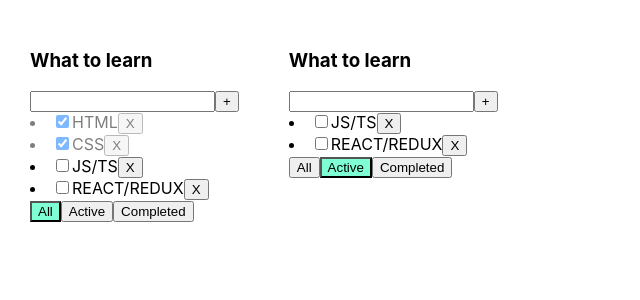
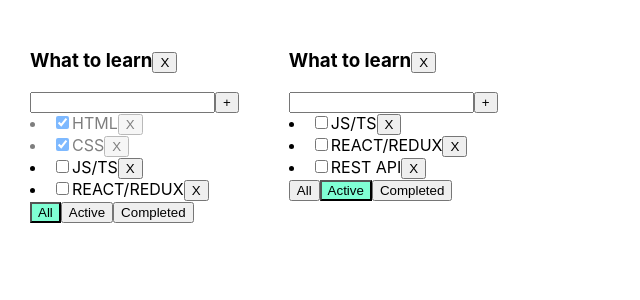
Before and after one commit to ZherdevMak/ToDoList, a React (Create React App) app: page / in a window 1280 px wide. Shown: the top 300 px of the page, without its empty margins (0-640 px from the left). Built offline with nearby package versions, Linux system fonts and the light colour scheme.

Commit message:
Week 5 Done

```diff
--- a/src/App.tsx
+++ b/src/App.tsx
@@ -1,6 +1,6 @@
 import React, {useState} from 'react';
 import './App.css';
-import TodoList, {TaskType}   from "./TodoList";
+import TodoList, {TaskType} from "./TodoList";
 import {v1} from "uuid";
 
 export type FilterValuesType = 'all' | 'active' | 'completed'
@@ -9,65 +9,80 @@ export type TodoListsType = {
     id: string
     title: string
     filter: FilterValuesType
-
+}
+type TasksType = {
+    [key: string]:TaskType[]
 }
 
 function App() {
+    let TodoListTD1 = v1()
+    let TodoListTD2 = v1()
+
     let [todoLists, setTodoLists] = useState<TodoListsType[]>([
-        {id:v1(), title:'What to learn', filter: 'all'},
-        {id:v1(), title:'What to learn', filter: 'active'}
+            {id: TodoListTD1, title: 'What to learn', filter: 'all'},
+            {id: TodoListTD2, title: 'What to learn', filter: 'active'}
         ]
     )
 
-    let [tasks, setTasks] = useState<Array<TaskType>>(  [
+    let [tasks, setTasks] = useState<TasksType>({
+        [TodoListTD1]: [
+            {id: v1(), title: "HTML", isDone: true},
+            {id: v1(), title: "CSS", isDone: true},
+            {id: v1(), title: "JS/TS", isDone: false},
+            {id: v1(), title: "REACT/REDUX", isDone: false}],
+        [TodoListTD2]: [
             {id: v1(), title: "HTML", isDone: true},
             {id: v1(), title: "CSS", isDone: true},
             {id: v1(), title: "JS/TS", isDone: false},
             {id: v1(), title: "REACT/REDUX", isDone: false},
-
-    ])
+            {id: v1(), title: "REST API", isDone: false}]
+    })
     // let [newTask, setTask] = useState<TaskType>({id: 1,
     //     title: '',
     //     isDone: true})
-    let addTask = (e:string) => {
+    let addTask = (TodoListID:string, e: string) => {
             let task: TaskType = {id: v1(), title: e, isDone: false}
-        setTasks([task,...tasks])
+            setTasks({...tasks, [TodoListID]:[...tasks[TodoListID],task]})
         }
 
-
-
-    const removeTask = (taskID:string) => {
-        const filteredTasks = tasks.filter(t => t.id !== taskID)
-        setTasks(filteredTasks)
+    const removeTodoList = (TodoListID:string) => {
+        setTodoLists(todoLists.filter(el => el.id !== TodoListID))
+        delete tasks[TodoListID]
     }
-    const changeTodoListFilter = (TodoListID:string, filter:FilterValuesType) => {
+        const removeTask = (TodoListID:string, taskID: string) => {
+                setTasks({...tasks, [TodoListID]: tasks[TodoListID].filter(t => t.id !== taskID)})
+            }
+            const changeTodoListFilter = (TodoListID: string, filter: FilterValuesType) => {
                     setTodoLists(todoLists.map(el => el.id === TodoListID ? {...el, filter: filter} : el))
                 }
-    const changeIsDone = (id:string, isDone: boolean) => {
-        setTasks(tasks.map(e => e.id===id ? {...e, isDone: isDone}: e))
+                const changeIsDone = (TodoListID:string,id: string, isDone: boolean) => {
+                    setTasks({...tasks, [TodoListID]:tasks[TodoListID].map(e => e.id===id ? {...e, isDone: isDone}: e)})
                 }
+        //             //     setTasks(tasks.map(e => e.id===id ? {...e, isDone: isDone}: e))
+        //             }
 
                     return (
                         <div className="App">
                             {todoLists.map((el) => {
-                let tasksForRender = tasks
+                                let tasksForRender = tasks[el.id]
                                 if (el.filter === 'active') {
-                    tasksForRender = tasks.filter(t => t.isDone === false)
+                                    tasksForRender = tasks[el.id].filter(t => t.isDone === false)
                                 }
                                 if (el.filter === 'completed') {
-                    tasksForRender = tasks.filter(t => t.isDone === true)
+                                    tasksForRender = tasks[el.id].filter(t => t.isDone === true)
                                 }
                                 return (
                                     <TodoList
-                        key = {el.id}
-                        TodoListID = {el.id}
+                                        key={el.id}
+                                        TodoListID={el.id}
                                         title={el.title}
                                         tasks={tasksForRender}
                                         removeTask={removeTask}
-                        changeTodoListFilter = {changeTodoListFilter}
-                        changeIsDone = {changeIsDone}
-                        addTask = {addTask}
-                        filter = {el.filter}
+                                        changeTodoListFilter={changeTodoListFilter}
+                                        changeIsDone={changeIsDone}
+                                        addTask={addTask}
+                                        filter={el.filter}
+                                        removeTodoList={removeTodoList}
                                     />
                                 )
                             })
@@ -91,5 +106,4 @@ function App() {
                         </div>
                     );
                 }
-
                 export default App;
--- a/src/TodoList.tsx
+++ b/src/TodoList.tsx
@@ -13,12 +13,13 @@ export type TodoListPropsType = {
 
     title: string,
     tasks: Array<TaskType>
-    removeTask: (taskID: string) => void
+    removeTask: (TodoListTD:string, taskID: string) => void
     changeTodoListFilter: (TodoListID: string,filter: FilterValuesType) => void
-    changeIsDone: (Tid:string, isDone: boolean) => void
-    addTask: (title: string) => void
-    filter: FilterValuesType
+    changeIsDone: (TodoListID:string, Tid:string, isDone: boolean) => void
+    addTask: (TodoListID:string, title: string) => void
+    filter: any
     TodoListID: string
+    removeTodoList: (TodoListID:string) => void
 }
 
 const TodoList = (props: TodoListPropsType) => {
@@ -31,7 +32,7 @@ const TodoList = (props: TodoListPropsType) => {
     }
     const addTask = () => {
         if (title.trim() !== "") {
-            props.addTask(title.trim());
+            props.addTask(props.TodoListID,title.trim());
             setTitle('')
         } else {
             setError('Title is required')
@@ -39,7 +40,7 @@ const TodoList = (props: TodoListPropsType) => {
     }
 
     const changeIsDoneHandler = (Tid: string, isDone:boolean) => {
-        props.changeIsDone(Tid,isDone)
+        props.changeIsDone(props.TodoListID,Tid,isDone)
     }
     const taskJsx = props.tasks.map(task => {
 
@@ -49,17 +50,22 @@ const TodoList = (props: TodoListPropsType) => {
                 {/*<input type='checkbox' checked={task.isDone} onChange={(e) => changeIsDoneHandler(task.id, e)}/>*/}
                 <span>{task.title}</span>
                 <button onClick={() => {
-                    props.removeTask(task.id)
+                    props.removeTask(props.TodoListID,task.id)
                 }}>X
                 </button>
             </li>
         )
     })
+    const removeTodoList = () => {
+      props.removeTodoList(props.TodoListID)
+    }
 
     return (
         <div>
             <div>
-                <h3>{props.title}</h3>
+                <h3>{props.title}
+               <button onClick={removeTodoList}>X</button>
+                </h3>
                 <div>
                     <input value={title} onChange={onChangeHandler} className={error ? stl.error : ''}/>
                     <button onClick={addTask}>+</button>
```
Lines whose indentation alone changed are shown as unchanged.
